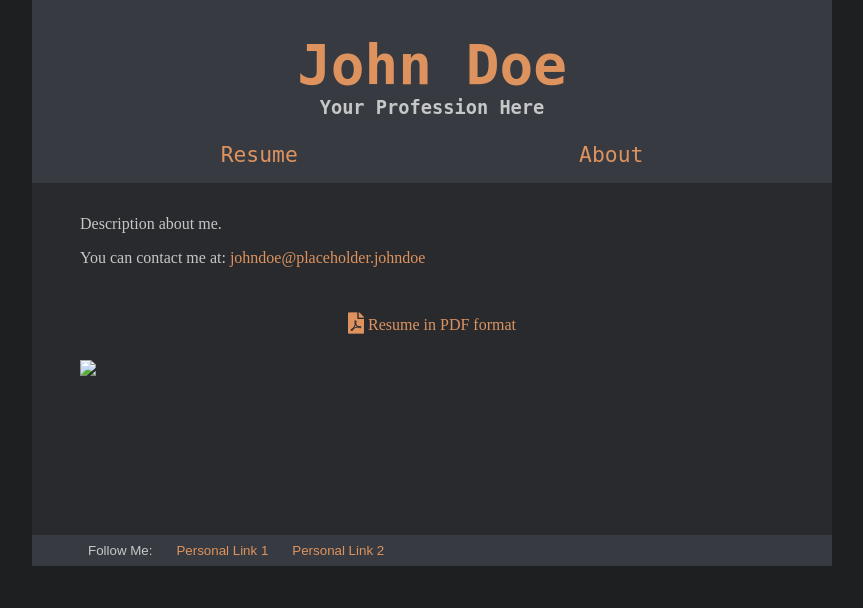
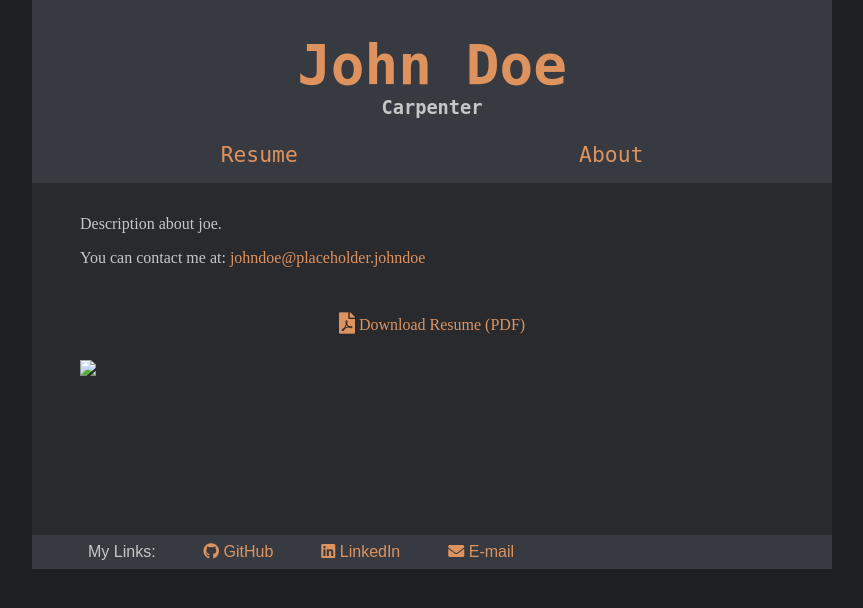
Before and after one commit to Ross65536/PersonalBlog, a Django app: page / in a window 1280 px wide. Shown: the top 608 px of the page, without its empty margins (208-1071 px from the left). Run offline with Django 3.2, Linux system fonts and the light colour scheme; some libraries are stand-ins or nearby versions.

Commit message:
improved footer, placeholder text

```diff
--- a/personalPages/static/personalPages/css/base/layout.css
+++ b/personalPages/static/personalPages/css/base/layout.css
@@ -60,7 +60,7 @@ li {
 
 #footer, #footer ul {
     display: flex;
-
+    justify-content: flex-start;
 }
 
 #footer {
@@ -72,7 +72,7 @@ li {
 }
 
 #footer ul li {
-    margin-left: 1.5rem;
+    margin-left: 3rem;
 }
 
 /*
--- a/personalPages/static/personalPages/css/base/typhography.css
+++ b/personalPages/static/personalPages/css/base/typhography.css
@@ -56,7 +56,7 @@ a:active {
 #footer {
     background-color:#373b41;
     font-family: sans-serif;
-    font-size: 10pt;
+    font-size: 12pt;
 }
 
 /*
--- a/personalPages/templates/personalPages/about.html
+++ b/personalPages/templates/personalPages/about.html
@@ -6,6 +6,7 @@ About
 
 {% block body %}
     <p>The source code for this website can be found on <a href="https://github.com/Ross65536/PersonalBlog">github</a>.</p>
-    <p>The color scheme used is "Tomorrow Night".</p>
-
+    {% if email %}
+        <p>For any issues, suggestions, you can contact me at: <a href="mailto:{{email}}">{{email}}</a></p>
+    {% endif %}
 {% endblock %}
--- a/personalPages/templates/personalPages/base.html
+++ b/personalPages/templates/personalPages/base.html
@@ -37,9 +37,16 @@
         </div>
         <footer id="footer">
             <ul>
-                <span>Follow Me: </span>
-                <li><a href="#">Personal Link 1</a></li>
-                <li><a href="#">Personal Link 2</a></li>
+                <span>My Links: </span>
+                {% if github %}
+                    <li><a href="{{ github }}"><i class="fab fa-github"></i> GitHub</a></li>
+                {% endif %}
+                {% if linkedin %}
+                    <li><a href="{{ linkedin }}"><i class="fab fa-linkedin"></i> LinkedIn</a></li>
+                {% endif %}
+                {% if email %}
+                    <li><a href="mailto:{{ email }}"><i class="fas fa-envelope"></i> E-mail</a></li>
+                {% endif %}
             </ul>
         </footer>
     </body>
--- a/personalPages/templates/personalPages/resume.html
+++ b/personalPages/templates/personalPages/resume.html
@@ -11,10 +11,12 @@
 {% endblock %}
 
 {% block body %}
-    <p>Description about me.</p>
-    <p>You can contact me at: <a href="mailto:{{email}}">{{email}}</a></p>
+    <p>Description about joe.</p>
+    {% if email %}
+        <p>You can contact me at: <a href="mailto:{{email}}">{{email}}</a></p>
+    {% endif %}
     <div id="resume_pdf_link">
-        <a  href="{{resume_pdf_url}}"><i class="fas fa-file-pdf fa-lg"></i> Resume in PDF format</a>
+        <a  href="{{resume_pdf_url}}"><i class="fas fa-file-pdf fa-lg"></i> Download Resume (PDF)</a>
     </div>
     <br>
     <img id="resume_image" src="{{resume_image_url}}"/>
--- a/personalPages/values.py
+++ b/personalPages/values.py
@@ -1,7 +1,21 @@
 
 FULL_NAME = "John Doe"
-PROFESSIONAL_TITLE = "Your Profession Here" #You can leave this empty to hide your profession
+PROFESSIONAL_TITLE = "Carpenter" #You can leave this empty to hide your profession subtitle
+
+# WebPage Footer links
+# If you don't want to show any simply leav an empty string
+GITHUB = "https://github.com/"
+LINKEDIN = "https://www.linkedin.com/"
 EMAIL = "johndoe@placeholder.johndoe"
+
+BASIC_INFO = {
+    'fullname': FULL_NAME,
+    'professional_title': PROFESSIONAL_TITLE,
+    'github': GITHUB,
+    'linkedin': LINKEDIN,
+    'email': EMAIL,
+}
+
+# RESUME
 RESUME_IMAGE_URL = "http://dummyimage.com/600x1000&text=resume_image_placeholder"
-
 RESUME_PDF_URL = "https://cpd.org.au/wp-content/uploads/2014/11/placeholder.pdf"
--- a/personalPages/views.py
+++ b/personalPages/views.py
@@ -9,17 +9,14 @@ def index(request):
 
 def resume(request):
     context = {
-        'fullname': values.FULL_NAME,
         'resume_pdf_url': values.RESUME_PDF_URL,
         'resume_image_url': values.RESUME_IMAGE_URL,
-        'email': values.EMAIL,
-        'professional_title': values.PROFESSIONAL_TITLE,
     }
+    context.update(values.BASIC_INFO)
     return render(request, 'personalPages/resume.html', context)
 
 def about(request):
     context = {
-        'fullname': values.FULL_NAME,
-        'professional_title': values.PROFESSIONAL_TITLE,
     }
+    context.update(values.BASIC_INFO)
     return render(request, 'personalPages/about.html', context)
```
